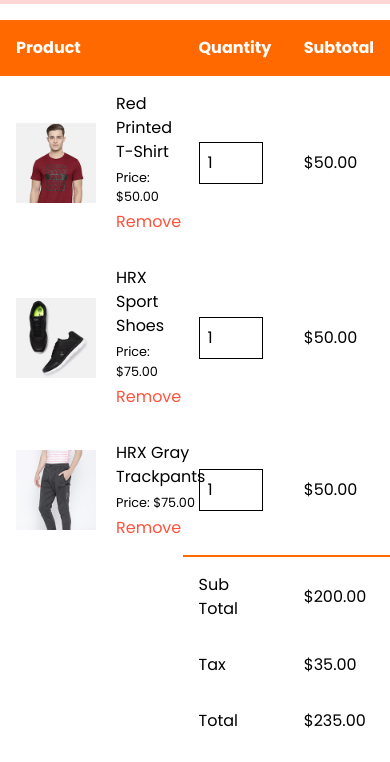
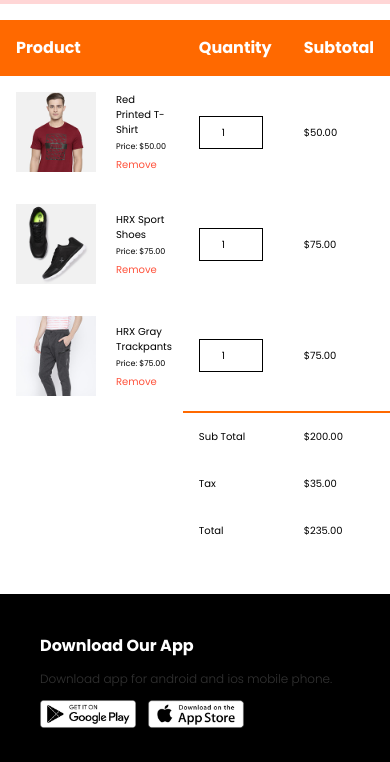
Before and after one commit to 651118070/ecommerce, a website: page src/Cart.html in a window 390 px wide. Shown: the part 60-822 px from the top of the page. Drawn offline with Linux system fonts and the light colour scheme; a web font is replaced by a local one.

Commit message:
80% done

```diff
--- a/src/Cart.html
+++ b/src/Cart.html
@@ -57,7 +57,7 @@
                     </tr>
                 </thead>
 
-                <tbody>
+                <tbody class="max-lg:text-[10px]">
 
                     <tr >
                         <td class="p-4">
@@ -78,7 +78,7 @@
                             <input type="number"
                                    value="1"
                                    min="1"
-                                   class="border w-16 p-2">
+                                   class="border w-16 p-2 text-center">
                         </td>
 
                         <td class="p-4">
@@ -106,11 +106,11 @@
                             <input type="number"
                                    value="1"
                                    min="1"
-                                   class="border w-16 p-2">
+                                   class="border w-16 p-2  text-center">
                         </td>
 
                         <td class="p-4">
-                            $50.00
+                            $75.00
                         </td>
                     </tr>
                     <tr >
@@ -132,11 +132,11 @@
                             <input type="number"
                                    value="1"
                                    min="1"
-                                   class="border w-16 p-2">
+                                   class="border w-16 p-2  text-center">
                         </td>
 
                         <td class="p-4">
-                            $50.00
+                            $75.00
                         </td>
                     </tr>
                     <tr >
--- a/src/assets/css/input.css
+++ b/src/assets/css/input.css
@@ -31,5 +31,5 @@
     @apply flex gap-2 items-center w-40 text-center justify-center text-nowrap rounded-2xl hover:bg-gray transition duration-500 p-1 bg-red text-white
 }
 .input{
-    @apply w-full p-2  border border-gray rounded-xl
+    @apply w-full p-2  border border-gray rounded-xl outline-none
 }
```
Also changed, not shown: src/Account.html (+1 -1 lines), src/assets/css/output.css.
